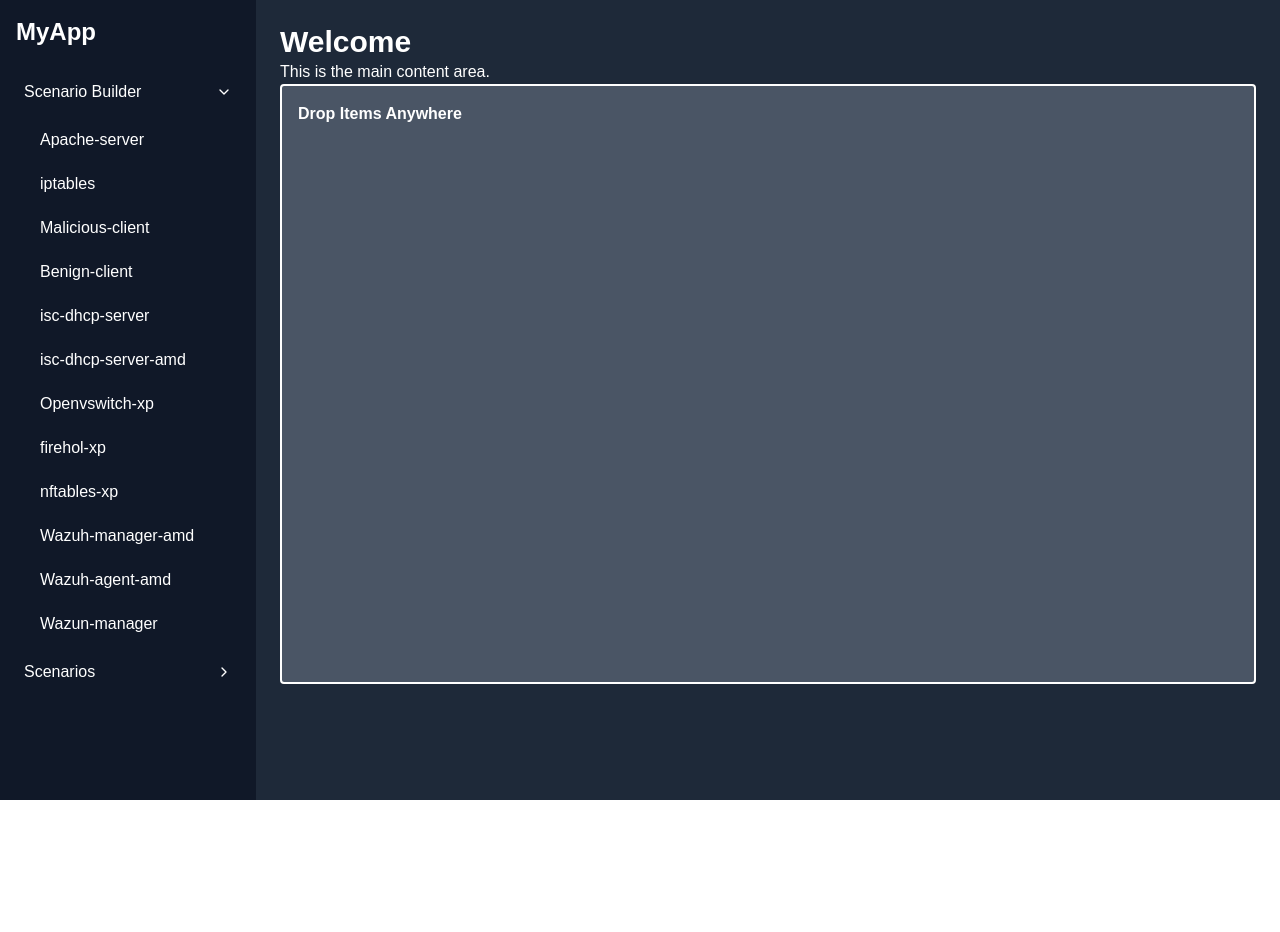
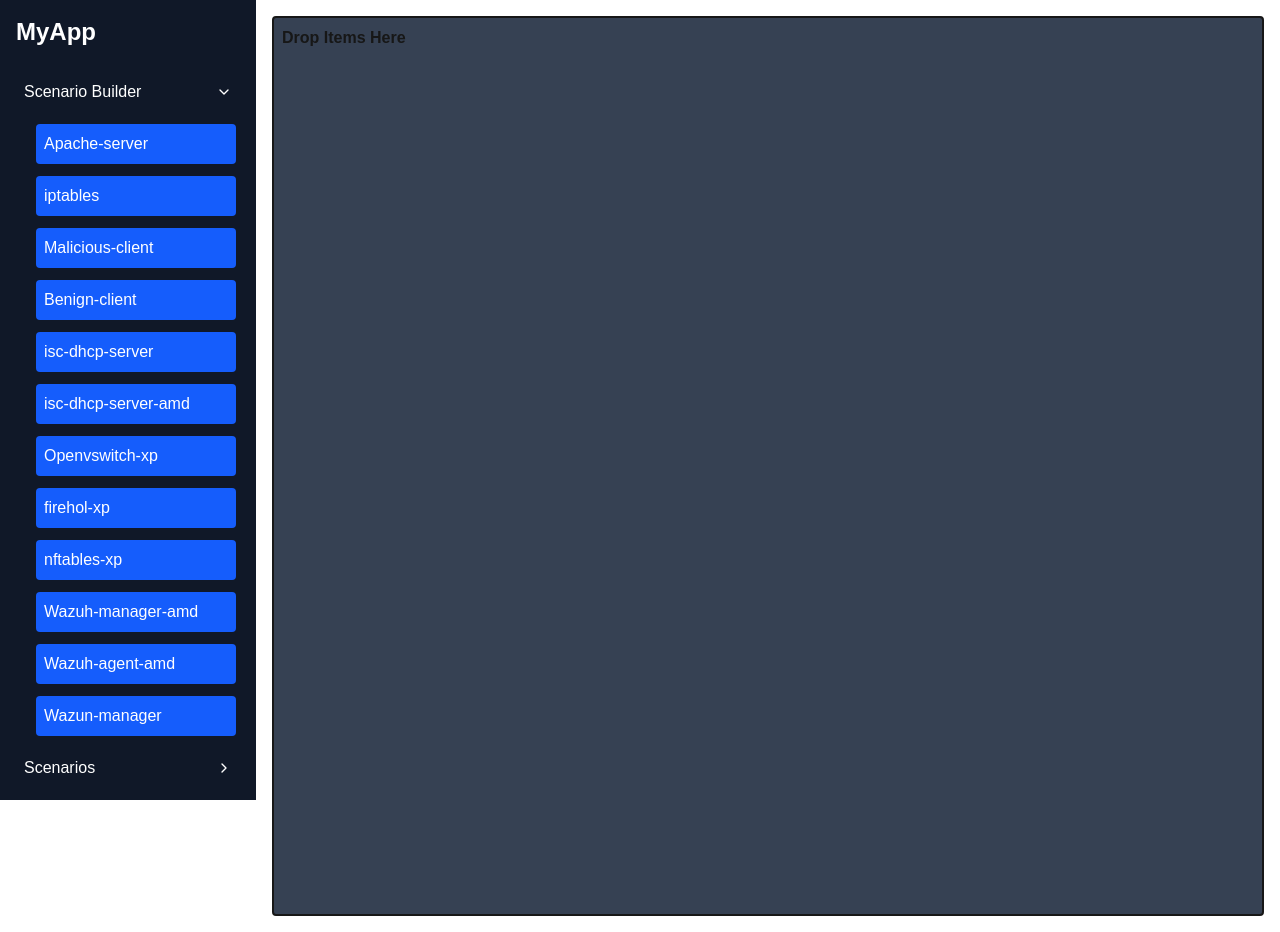
Before and after one commit to scottand8903/ae3gis, a Next.js app: page / in a window 1280 px wide. Both pictures are taken after a click on the button "Scenario Builder". Before the commit the page ends 800 px from the top, so only its background shows below. Built offline with nearby package versions, Linux system fonts and the light colour scheme.

Commit message:
Better drag and drop

```diff
--- a/src/app/components/DraggableBox.tsx
+++ b/src/app/components/DraggableBox.tsx
@@ -1,5 +1,6 @@
-"use client"; // needed in Next.js App Router
+"use client";
 import { useDrag, useDrop } from "react-dnd";
+import { useRef } from "react";
 
 type DraggableBoxProps = {
   id: number;
@@ -7,6 +8,7 @@
   left: number;
   top: number;
   moveBox: (id: number, left: number, top: number) => void;
+  dropZoneRef: React.RefObject<HTMLDivElement | null>;
 };
 
 export default function DraggableBox({
@@ -15,49 +17,43 @@
   left,
   top,
   moveBox,
+  dropZoneRef,
 }: DraggableBoxProps) {
+  const ref = useRef<HTMLDivElement | null>(null);
+
   const [{ isDragging }, drag] = useDrag(() => ({
-    type: "DROPPED_ITEM",
-    item: { id, left, top },
+    type: "BOX",
+    item: { id, left, top, name },
     collect: (monitor) => ({
       isDragging: monitor.isDragging(),
     }),
-    end: (item, monitor) => {
+  }));
+
+  const [, drop] = useDrop(() => ({
+    accept: "BOX",
+    hover(item: { id: number; left: number; top: number }, monitor) {
+      if (item.id !== id) return;
+
       const offset = monitor.getSourceClientOffset();
-      if (offset) {
-        moveBox(item.id, offset.x, offset.y);
+      const rect = dropZoneRef.current?.getBoundingClientRect();
+
+      if (offset && rect) {
+        const newLeft = offset.x - rect.left;
+        const newTop = offset.y - rect.top;
+        moveBox(item.id, newLeft, newTop);
+
+        // keep item position updated (prevents jitter)
+        item.left = newLeft;
+        item.top = newTop;
       }
     },
   }));
 
-  const [, drop] = useDrop(() => ({
-    accept: "DROPPED_ITEM",
-    hover(item: { id: number; left: number; top: number }, monitor) {
-      if (item.id !== id) {
-        return;
-      }
-
-      const delta = monitor.getDifferenceFromInitialOffset();
-      if (!delta) {
-        return;
-      }
-
-      const newLeft = Math.round(item.left + delta.x);
-      const newTop = Math.round(item.top + delta.y);
-
-      moveBox(item.id, newLeft, newTop);
-
-      // Update the item's position to prevent jittering
-      item.left = newLeft;
-      item.top = newTop;
-    },
-  }));
+  drag(drop(ref));
 
   return (
     <div
-      ref={(node) => {
-        if (node) drag(drop(node));
-      }}
+      ref={ref}
       className={`absolute p-2 bg-blue-500 text-white rounded cursor-move ${
         isDragging ? "opacity-50" : "opacity-100"
       }`}
--- a/src/app/components/MainDropZone.tsx
+++ b/src/app/components/MainDropZone.tsx
@@ -1,8 +1,8 @@
 "use client";
-import { useDrop } from "react-dnd"; // pnm add react-dnd react-dnd-html5-backend
-import { useState } from "react";
-import { useRef } from "react";
+import { useRef, useState } from "react";
+import { useDrop } from "react-dnd";
 import DraggableBox from "./DraggableBox";
+import type { DndItem } from "./types";
 
 type DroppedItem = {
   id: number;
@@ -11,74 +11,43 @@
   top: number;
 };
 
-//   const [{ isOver }, drop] = useDrop(() => ({
-//     accept: "SIDEBAR_ITEM",
-//     drop: (item: { name: string }) => {
-//       setItems((prev) => [...prev, item.name]); // add item to state
-//     },
-//     collect: (monitor) => ({
-//       isOver: monitor.isOver(),
-//     }),
-//   }));
-
 export default function MainDropZone() {
   const dropRef = useRef<HTMLDivElement | null>(null);
   const [items, setItems] = useState<DroppedItem[]>([]);
-  const ref = useRef<HTMLDivElement | null>(null);
-  let idCounter = items.length; // simple id generator
 
-  const moveItem = (id: number, left: number, top: number) => {
-    setItems((prevItems) =>
-      prevItems.map((item) => (item.id === id ? { ...item, left, top } : item))
+  const moveBox = (id: number, left: number, top: number) => {
+    setItems((prev) =>
+      prev.map((it) => (it.id === id ? { ...it, left, top } : it))
     );
   };
 
-  const [, drop] = useDrop(() => ({
-    accept: ["SIDEBAR_ITEM", "DROPPED_ITEM"], // accept both types
-    drop: (item: any, monitor) => {
-      const clientOffset = monitor.getSourceClientOffset(); // mouse position on screen
-      const dropZoneRect = dropRef.current?.getBoundingClientRect();
+  const [, drop] = useDrop<DndItem>(() => ({
+    accept: ["SIDEBAR_ITEM", "BOX"],
+    drop: (item, monitor) => {
+      if (item.type === "SIDEBAR_ITEM") {
+        const offset = monitor.getClientOffset();
+        const rect = dropRef.current?.getBoundingClientRect();
 
-      if (clientOffset && dropZoneRect) {
-        const left = clientOffset.x - dropZoneRect.left;
-        const top = clientOffset.y - dropZoneRect.top;
-
-        if (item.type === "SIDEBAR_ITEM") {
-          // new item from sidebar
+        if (offset && rect) {
+          const left = offset.x - rect.left;
+          const top = offset.y - rect.top;
           setItems((prev) => [
             ...prev,
-            { id: idCounter++, name: item.name, left, top },
+            { id: Date.now(), name: item.name, left, top },
           ]);
-        } else if (item.type === "DROPPED_ITEM") {
-          // existing item being moved
-          moveItem(item.id, left, top);
         }
       }
     },
   }));
 
-  drop(dropRef); // attach drop to the ref
+  drop(dropRef); // attach drop behavior to the ref
 
   return (
-    // <div
-    //   ref={ref}
-    //   className={`min-h-[800px] border-2 rounded p-4 ${
-    //     isOver ? "bg-gray-500" : "bg-gray-600"
-    //   }`}
-    // >
     <div
       ref={dropRef}
-      className="relative min-h-[600px] border-2 rounded p-4 bg-gray-600"
+      className="relative min-h-[900px] border-2 rounded bg-gray-700"
     >
-      <h2 className="font-bold mb-4">Drop Items Anywhere</h2>
-      {/* <ul className="space-y-2"> */}
-      {/* <ul className="flex flex-wrap gap-2">
-        {items.map((item, idx) => (
-          <li key={idx} className="p-2 bg-gray-400 rounded">
-            {item}
-          </li>
-        ))}
-      </ul> */}
+      <h2 className="font-bold p-2">Drop Items Here</h2>
       {items.map((item) => (
         <DraggableBox
           key={item.id}
@@ -86,17 +55,9 @@
           name={item.name}
           left={item.left}
           top={item.top}
-          moveBox={moveItem}
+          moveBox={moveBox}
+          dropZoneRef={dropRef}
         />
-
-        // DraggableBox component handles this now
-        // <div
-        //   key={item.id}
-        //   className="absolute p-2 bg-gray-400 rounded cursor-move"
-        //   style={{ left: item.left, top: item.top }}
-        // >
-        //   {item.name}
-        // </div>
       ))}
     </div>
   );
--- a/src/app/components/SidebarItem.tsx
+++ b/src/app/components/SidebarItem.tsx
@@ -1,25 +1,30 @@
 "use client";
 import { useDrag } from "react-dnd";
-import { useRef } from "react"; // import useRef
+import type { SidebarItem as SidebarItemType } from "./types";
 
-export default function SidebarItem({ name }: { name: string }) {
-  const ref = useRef<HTMLDivElement>(null); // create a ref for the div
-  const [{ isDragging }, drag] = useDrag(() => ({
+type Props = { name: string };
+
+export default function SidebarItem({ name }: Props) {
+  const [{ isDragging }, drag] = useDrag<
+    SidebarItemType,
+    void,
+    { isDragging: boolean }
+  >(() => ({
     type: "SIDEBAR_ITEM",
-    item: { type: "SIDEBAR_ITEM", name }, // include type and name in the item
+    item: { type: "SIDEBAR_ITEM", name },
     collect: (monitor) => ({
       isDragging: monitor.isDragging(),
     }),
   }));
 
-  drag(ref); // attach drag to the ref
-
   return (
     <div
-      ref={ref} // attach the ref to the div
-      className={`p-2 rounded cursor-move ${
+      ref={(node) => {
+        if (node) drag(node);
+      }}
+      className={`p-2 m-1 bg-blue-600 rounded cursor-move ${
         isDragging ? "opacity-50" : "opacity-100"
-      } hover:bg-gray-700`}
+      }`}
     >
       {name}
     </div>
--- /dev/null
+++ b/src/app/components/types.ts
@@ -0,0 +1,14 @@
+export type SidebarItem = {
+  type: "SIDEBAR_ITEM";
+  name: string;
+};
+
+export type BoxItem = {
+  type: "BOX";
+  id: number;
+  name: string;
+  left: number;
+  top: number;
+};
+
+export type DndItem = SidebarItem | BoxItem;
--- a/src/app/page.tsx
+++ b/src/app/page.tsx
@@ -1,14 +1,18 @@
-import Layout from "./components/Layout";
+"use client";
+import { DndProvider } from "react-dnd";
+import { HTML5Backend } from "react-dnd-html5-backend";
+import Sidebar from "./components/Sidebar";
 import MainDropZone from "./components/MainDropZone";
 
-export default function HomePage() {
+export default function Page() {
   return (
-    <Layout>
-      {/* <div className="flex items-center justify-center h-screen font-sans text-center p-8 sm:p-20"> */}
-      <h1 className="text-3xl font-bold">Welcome</h1>
-      <p>This is the main content area.</p>
-      <MainDropZone />
-      {/* </div> */}
-    </Layout>
+    <DndProvider backend={HTML5Backend}>
+      <div className="flex">
+        <Sidebar />
+        <div className="flex-1 p-4">
+          <MainDropZone />
+        </div>
+      </div>
+    </DndProvider>
   );
 }
```
Also changed, not shown: src/app/components/Sidebar.tsx (+0 -21 lines).
